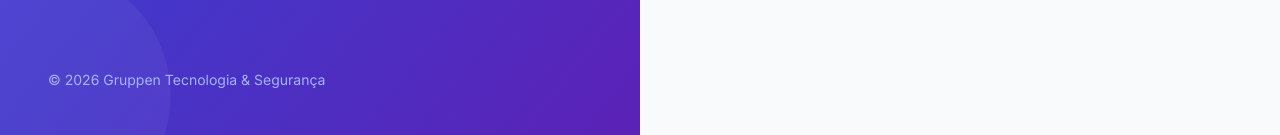
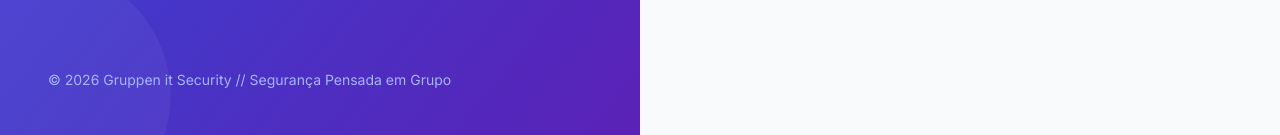
Before and after one commit to GruppenIT/Gruppen-Academy, a Next.js app in the folder frontend/: page /login in a window 1280 px wide. Shown: the part 662-797 px from the top of the page. Built offline with nearby package versions, Linux system fonts and the light colour scheme; no server answers.

Commit message:
fix: update copyright to "Gruppen it Security // Segurança Pensada em Grupo"
https://claude.ai/code/session_013Wu59Yk7ocKQVFAkY3xWfg

```diff
--- a/frontend/src/app/login/page.tsx
+++ b/frontend/src/app/login/page.tsx
@@ -70,7 +70,7 @@ export default function LoginPage() {
         </div>
 
         <p className="relative text-brand-300 text-sm">
-          &copy; {new Date().getFullYear()} Gruppen Tecnologia &amp; Segurança
+          &copy; {new Date().getFullYear()} Gruppen it Security // Segurança Pensada em Grupo
         </p>
       </div>
 
```
